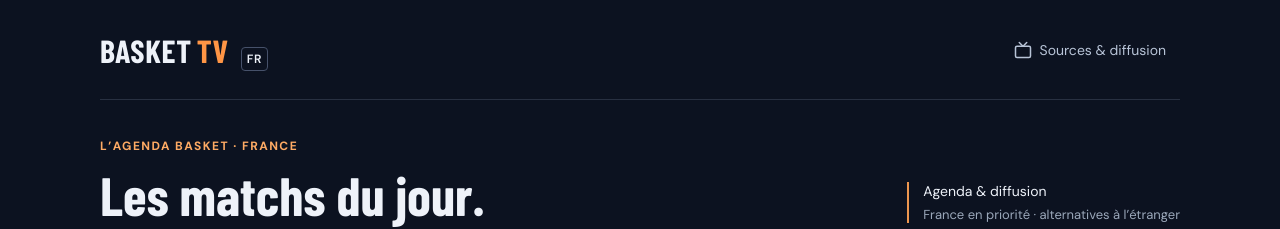
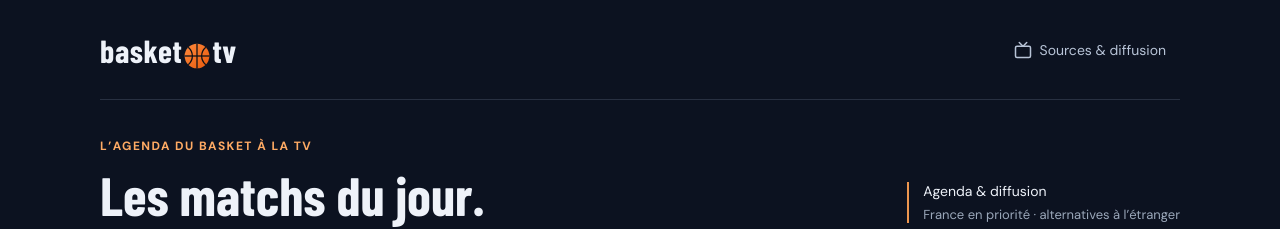
Before and after one commit to jbd-afk/basket-tv, a Next.js app: page / in a window 1280 px wide. Shown: the top 229 px of the page. Built offline with nearby package versions, Linux system fonts and the light colour scheme; no server answers; a web font is replaced by a local one.

Commit message:
Update page.tsx

```diff
--- a/app/page.tsx
+++ b/app/page.tsx
@@ -7,6 +7,7 @@ const urls:Record<string,string>={"Élite 2":"https://lnb.fr/fr/calendar/elite2?
 // Logos de compétition via les favicons officiels des sites des ligues (toujours à jour, aucun fichier à héberger).
 const domains:Record<string,string>={"Betclic Élite":"lnb.fr","Élite 2":"lnb.fr","EuroLeague":"euroleaguebasketball.net","EuroLeague féminine":"euroleaguebasketball.net","Wonderligue":"basket-lfb.com","NBA":"nba.com","WNBA":"wnba.com","Équipe de France":"ffbb.com"};
 const logoOf=(l:string)=>`https://www.google.com/s2/favicons?sz=64&domain=${domains[l]||"lnb.fr"}`;
+const Ball=()=>(<svg viewBox="0 0 40 40" width="26" height="26" style={{verticalAlign:"-6px",margin:"0 2px"}} aria-hidden="true"><defs><linearGradient id="ballg" x1="0" y1="0" x2="1" y2="1"><stop offset="0" stopColor="#ff8a3d"/><stop offset="1" stopColor="#e8590c"/></linearGradient></defs><circle cx="20" cy="20" r="19" fill="url(#ballg)"/><g stroke="#0f1117" strokeWidth="2" fill="none"><line x1="1" y1="20" x2="39" y2="20"/><line x1="20" y1="1" x2="20" y2="39"/><path d="M 6.5 6.5 C 15 14, 15 26, 6.5 33.5"/><path d="M 33.5 6.5 C 25 14, 25 26, 33.5 33.5"/></g></svg>);
 const today=()=>new Intl.DateTimeFormat("en-CA",{timeZone:"Europe/Paris",year:"numeric",month:"2-digit",day:"2-digit"}).format(new Date());
 export default function Page(){
  const [date,setDate]=useState(today),[selected,setSelected]=useState<string[]>(()=>{try{const s=localStorage.getItem("basket-tv-leagues");return s?JSON.parse(s):[]}catch{return []}}),[data,setData]=useState<any>(null),[loading,setLoading]=useState(true),[error,setError]=useState(false),[refresh,setRefresh]=useState(0),[sources,setSources]=useState(false);
@@ -17,8 +18,8 @@ export default function Page(){
  const toggle=(l:string)=>setSelected(p=>{const n=p.includes(l)?p.filter(x=>x!==l):[...p,l];try{localStorage.setItem("basket-tv-leagues",JSON.stringify(n))}catch{};return n});
  const count=results.reduce((n:number,r:any)=>n+r.matches.length,0);
  return <main>
-  <header><a className="brand" href="/">BASKET<span>TV</span><i>FR</i></a><button className="sourcebutton" onClick={()=>setSources(!sources)}><Tv size={18}/> Sources & diffusion</button></header>
-  <div className="headline"><div><div className="eyebrow">L’AGENDA BASKET · FRANCE</div><h1>Les matchs du jour.</h1><p>Heures de Paris <span>·</span> Europe/Paris</p></div><div className="version">Agenda & diffusion<small>France en priorité · alternatives à l’étranger</small></div></div>
+  <header><a className="brand" href="/" aria-label="Basket TV, retour à l'accueil">basket<Ball/>tv</a><button className="sourcebutton" onClick={()=>setSources(!sources)}><Tv size={18}/> Sources & diffusion</button></header>
+  <div className="headline"><div><div className="eyebrow">L’AGENDA DU BASKET À LA TV</div><h1>Les matchs du jour.</h1><p>Heures de Paris <span>·</span> Europe/Paris</p></div><div className="version">Agenda & diffusion<small>France en priorité · alternatives à l’étranger</small></div></div>
   <section className="toolbar" aria-label="Choisir une date"><div className="datecontrols"><button aria-label="Jour précédent" onClick={()=>shift(-1)}><ChevronLeft/></button><label className="dateinput"><CalendarDays size={20}/><input aria-label="Date des matchs" type="date" value={date} onChange={e=>{if(e.target.value)setDate(e.target.value)}}/></label><button aria-label="Jour suivant" onClick={()=>shift(1)}><ChevronRight/></button></div><div className="quick"><button className={date===today()?"active":""} onClick={()=>setDate(today())}>Aujourd’hui</button><button onClick={()=>{const d=new Date(today()+"T12:00:00Z");d.setUTCDate(d.getUTCDate()+1);setDate(d.toISOString().slice(0,10))}}>Demain</button><button aria-label="Actualiser les calendriers" onClick={()=>setRefresh(x=>x+1)} disabled={loading}><RefreshCw size={18} className={loading?"spin":""}/></button></div></section>
   <nav className="filters" aria-label="Compétitions"><button aria-pressed={!selected.length} className={!selected.length?"chosen":""} onClick={()=>{setSelected([]);try{localStorage.removeItem("basket-tv-leagues")}catch{}}}>Toutes</button>{navLeagues.map(l=><button aria-pressed={selected.includes(l)} className={selected.includes(l)?"chosen":""} key={l} onClick={()=>toggle(l)}>{l}</button>)}</nav>
   <InstallApp/>
```
